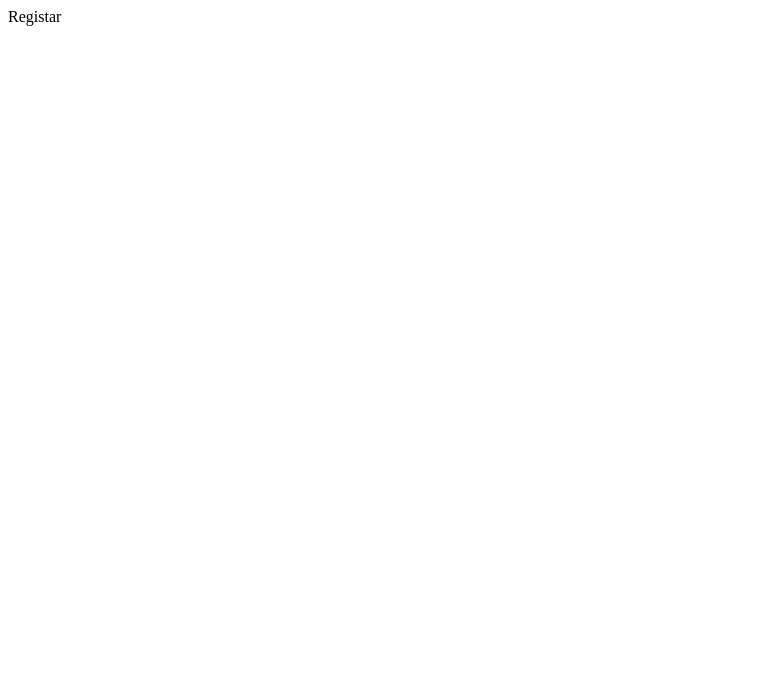
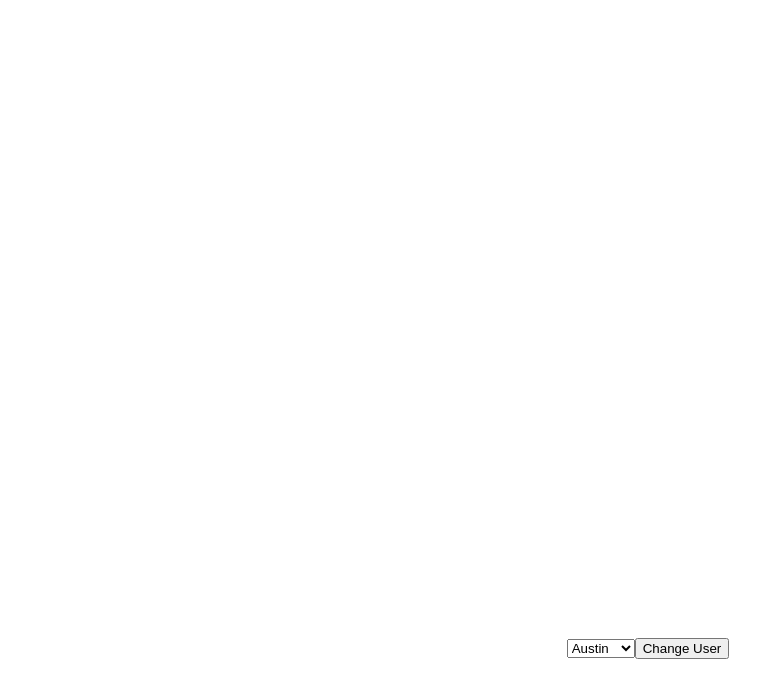
Before and after one commit to officialdavidtaylor/honest-espresso, a Next.js app: page /register in a window 1280 px wide. Shown: the top 698 px of the page, without its empty margins (0-784 px from the left). Built offline with nearby package versions, Linux system fonts and the light colour scheme.

Commit message:
Register Page

```diff
--- /dev/null
+++ b/data.ts
@@ -0,0 +1,22 @@
+export const users = [
+  {
+    id: 1,
+    name: "Austin",
+  },
+  {
+    id: 2,
+    name: "David",
+  },
+  {
+    id: 3,
+    name: "Valerie",
+  },
+  {
+    id: 4,
+    name: "Rebeka",
+  },
+  {
+    id: 5,
+    name: "Guest",
+  },
+];
--- /dev/null
+++ b/pages/register.module.css
@@ -0,0 +1,8 @@
+.container {
+  width: 100vw;
+  height: 100vw;
+  display: flex;
+  flex-direction: column;
+  justify-content: center;
+  align-items: center;
+}
--- a/pages/register.tsx
+++ b/pages/register.tsx
@@ -1,9 +1,65 @@
 import React from "react";
+import { users } from "../data";
+
+import styles from "./register.module.css";
 
 interface Props {}
 
 const Register = (props: Props) => {
-  return <div>Registar</div>;
+  const [user, setUser] = React.useState<null | {
+    userId: number;
+    userName: string;
+  }>(null);
+
+  const [newUserId, setNewUserId] = React.useState<null | number>(null);
+
+  const onSubmit = (event: any) => {
+    event.preventDefault();
+    const newUserInfo = users.find((user) => user.id === newUserId);
+    const userIdString = newUserInfo ? newUserInfo.id.toString() : null;
+    localStorage.setItem("userName", newUserInfo?.name || "");
+    localStorage.setItem("userId", userIdString ?? "");
+    alert("New user set");
+    setUser({
+      userId: newUserInfo?.id ?? 0,
+      userName: newUserInfo?.name || "",
+    });
+  };
+
+  const onChange = (event: any) => {
+    setNewUserId(parseInt(event.target.value));
+  };
+
+  React.useEffect(() => {
+    const userName = localStorage.getItem("userName");
+    const userId = localStorage.getItem("userId");
+    if (userName && userId) {
+      setUser({
+        userName,
+        userId: parseInt(userId, 10),
+      });
+    }
+  }, []);
+
+  return (
+    <div className={styles.container}>
+      {user && (
+        <p>
+          Currently signed in as: <b>{user.userName}</b>
+        </p>
+      )}
+      <form onSubmit={onSubmit}>
+        <select name='user' onChange={onChange}>
+          {users.map(({ id, name }) => (
+            <option value={id} key={id}>
+              {name}
+            </option>
+          ))}
+        </select>
+        <button type='submit'>Change User</button>
+      </form>
+    </div>
+  );
 };
 
 export default Register;
```
